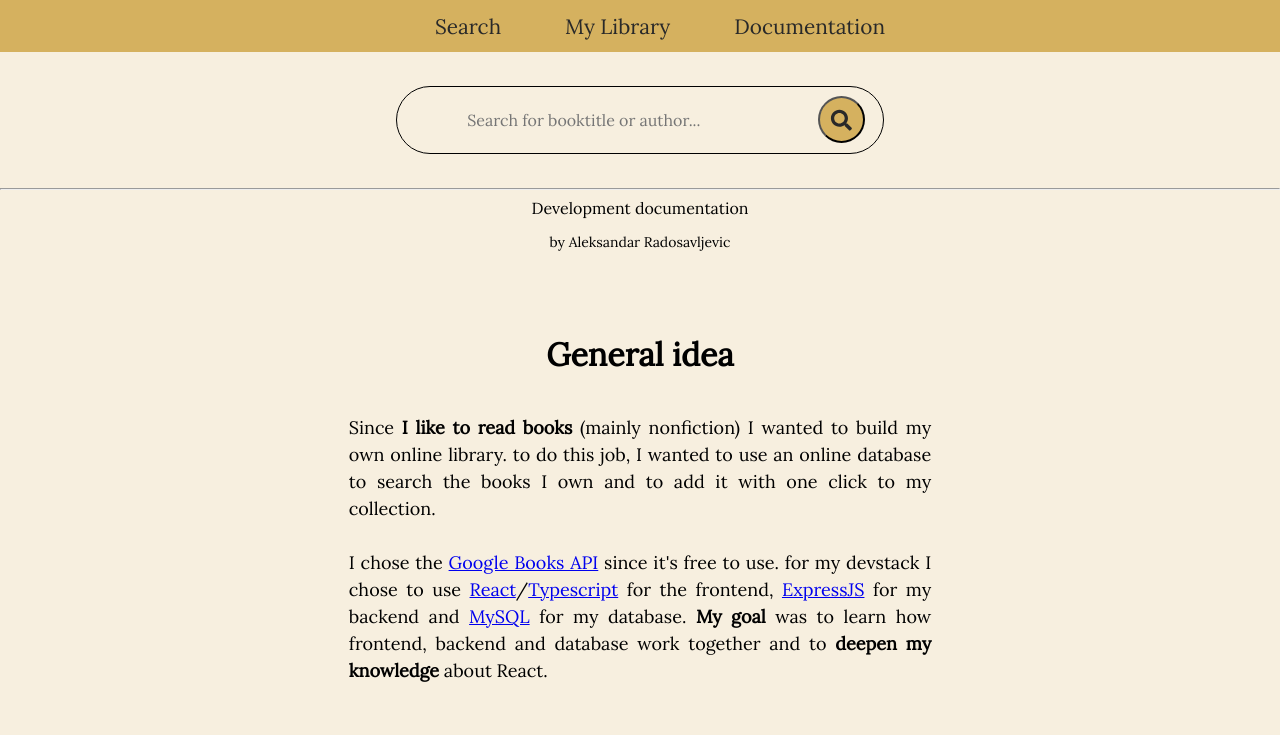
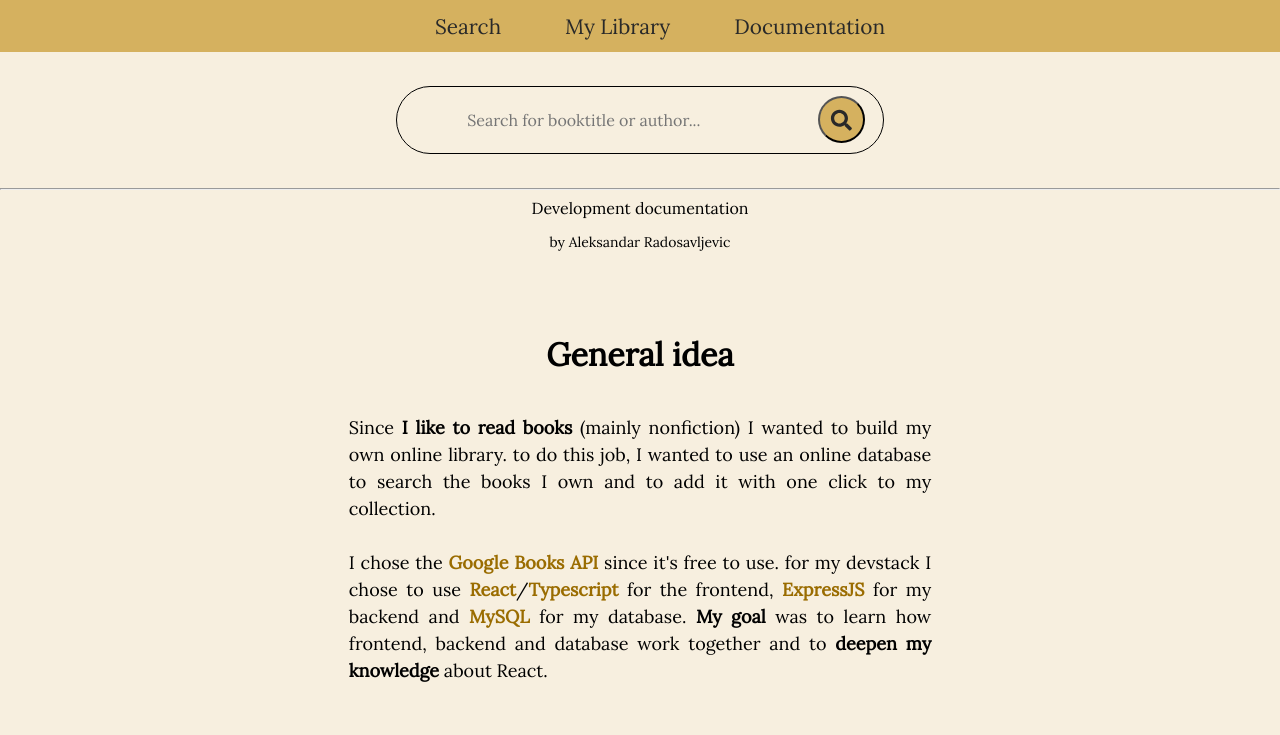
Before and after one commit to AlexPray/My_Library_React_Frontend, a React app: page /documentation in a window 1280 px wide. Shown: the top 735 px of the page. Built offline with nearby package versions, Linux system fonts and the light colour scheme.

Commit message:
braune Links

```diff
--- a/client/Components/Documentation.css
+++ b/client/Components/Documentation.css
@@ -27,6 +27,17 @@
   text-align: center;
 }
 
+.documentation a {
+  text-decoration: none;
+  font-weight: 600;
+  color: #9a6c00;
+}
+
+.documentation a:hover {
+  text-decoration: underline;
+  color: #896000;
+}
+
 .section-title {
   font-weight: bold;
   font-size: 18px;
```
